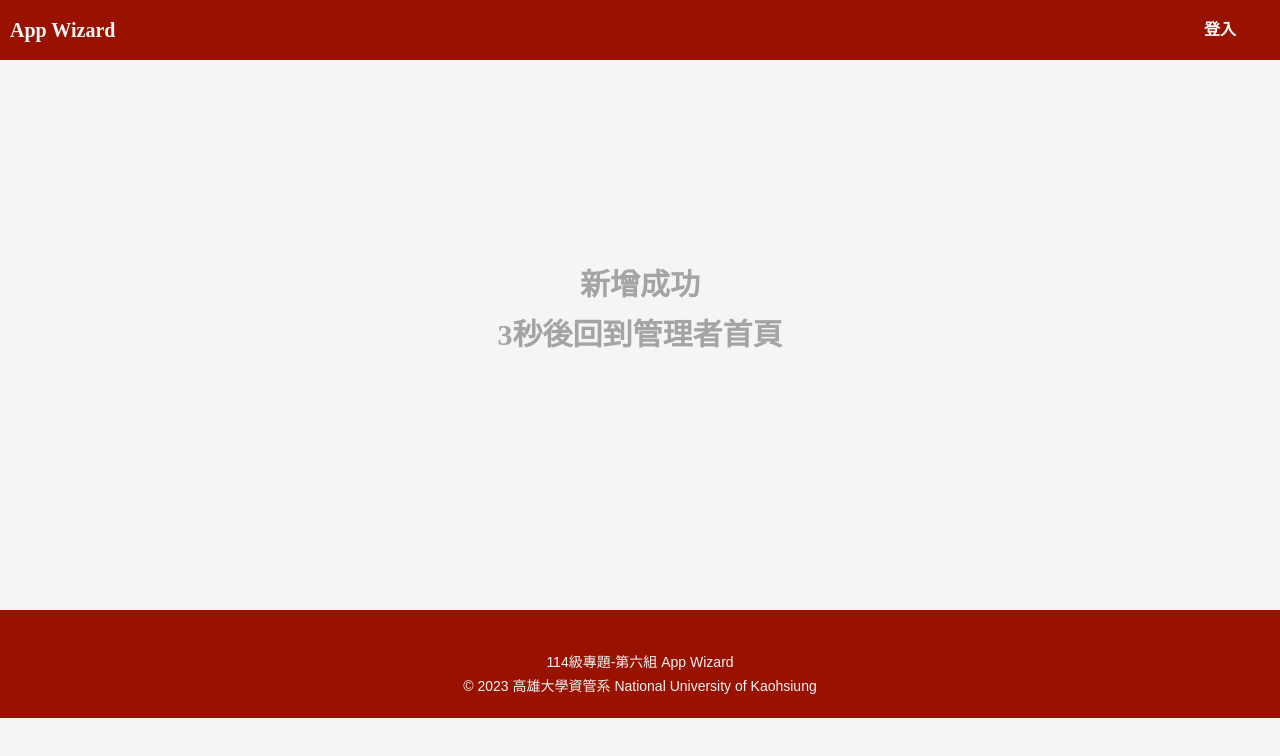
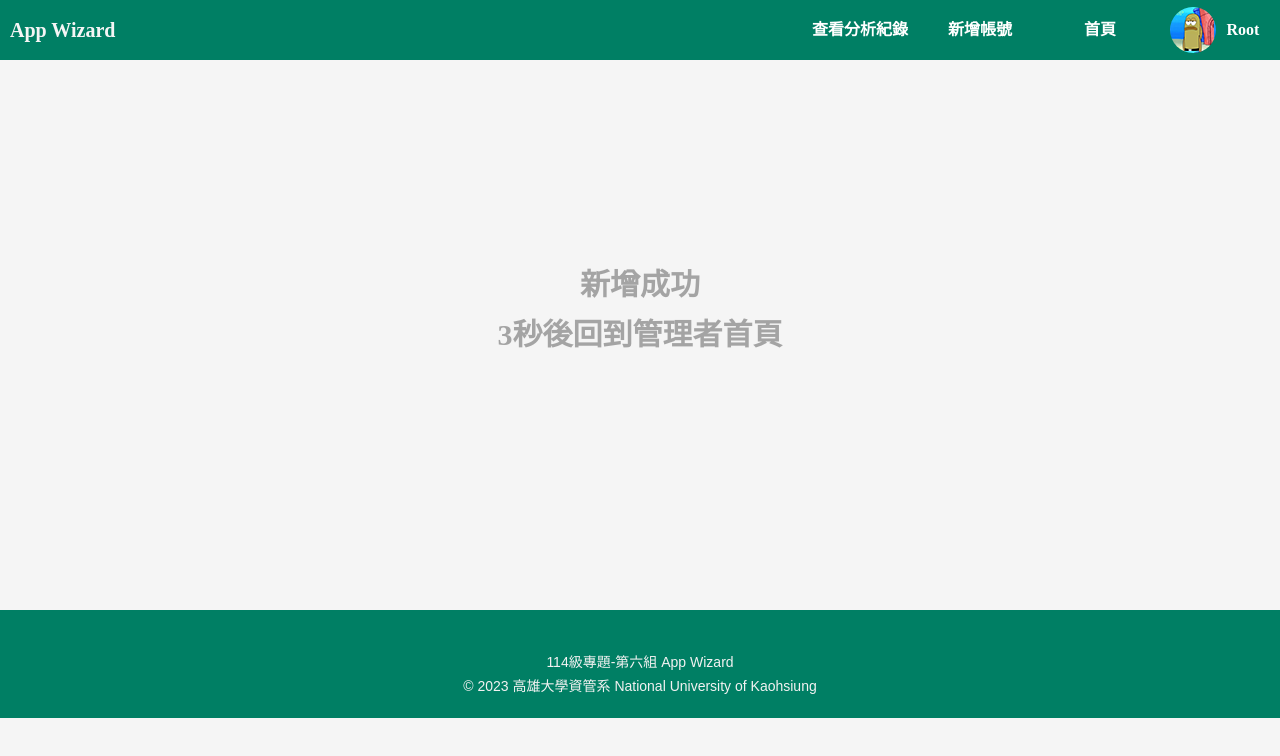
Before and after one commit to Heng1222/AppWizard, a plain HTML site: page addSuccess.html in a window 1280 px wide. Drawn offline with Linux system fonts and the light colour scheme.

Commit message:
Add files via upload

```diff
--- a/addSuccess.html
+++ b/addSuccess.html
@@ -16,14 +16,29 @@
 
 <body>
     <!-- header -->
-    <div class="header">
+    <div class="header header-admin">
         <div class="headerInfo content">
           <div class="logoArea">
             <!-- <div class="logo"></div> -->
             <h1 class="logoN">App Wizard</h1>
           </div>
           <ul class="menu">
-                <li><a href="login.html" class="topic">登入</a></li>
+            <li><a href="" class="topic" style="pointer-events: none;">
+                <div class="Info">
+                  <div class="img img-admin"></div>
+                  Root
+                </div>
+              </a>
+              <ul class="drop-down-menu">
+                <li><a href="fix.html">修改資料</a>
+                </li>
+                <li><a href="index.html">登出</a>
+                </li>
+              </ul>
+            </li>
+            <li><a href="admin.html" class="topic">首頁</a></li>
+            <li><a href="captcha.html" class="topic">新增帳號</a></li>
+            <li><a href="findRecord.html" class="topic">查看分析紀錄</a></li>
           </ul>
         </div>
       </div>
@@ -34,7 +49,7 @@
             <meta http-equiv="refresh" content="3;url=admin.html"></h1>
     </div>
     <!-- footer start-->
-    <div class="footer">
+    <div class="footer footer-admin">
         <div class="content">
             <div class="footerInfo">
                 <!-- <div class="logo">80X80</div> -->
```
Lines whose indentation alone changed are shown as unchanged.
